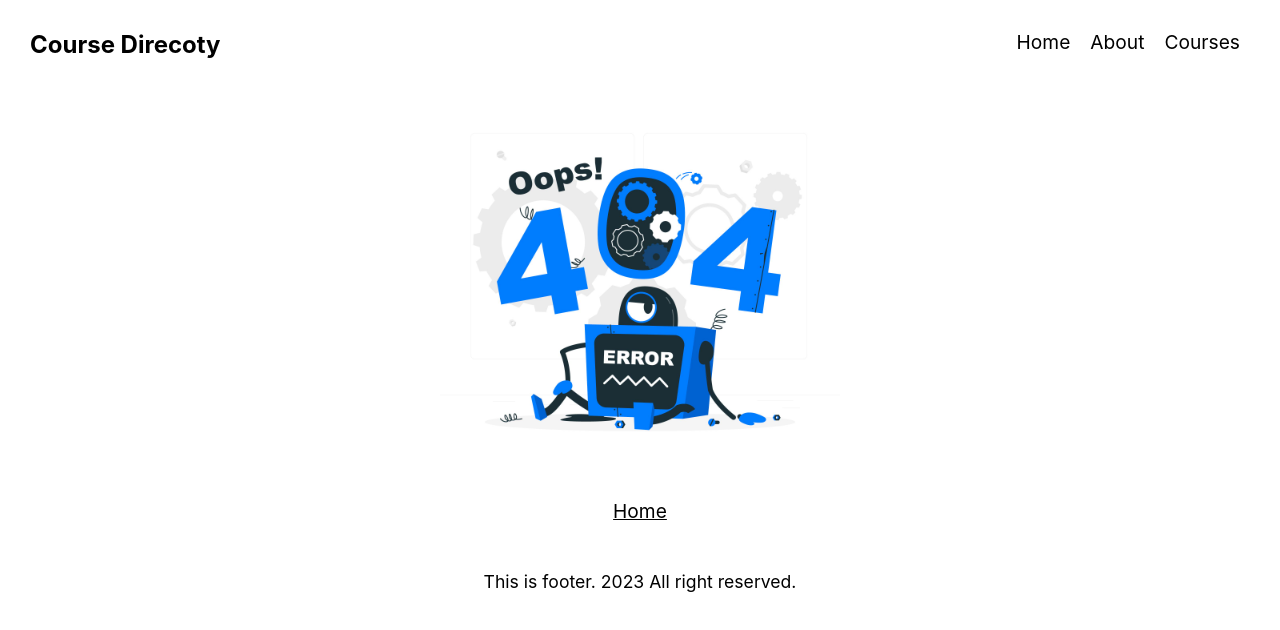
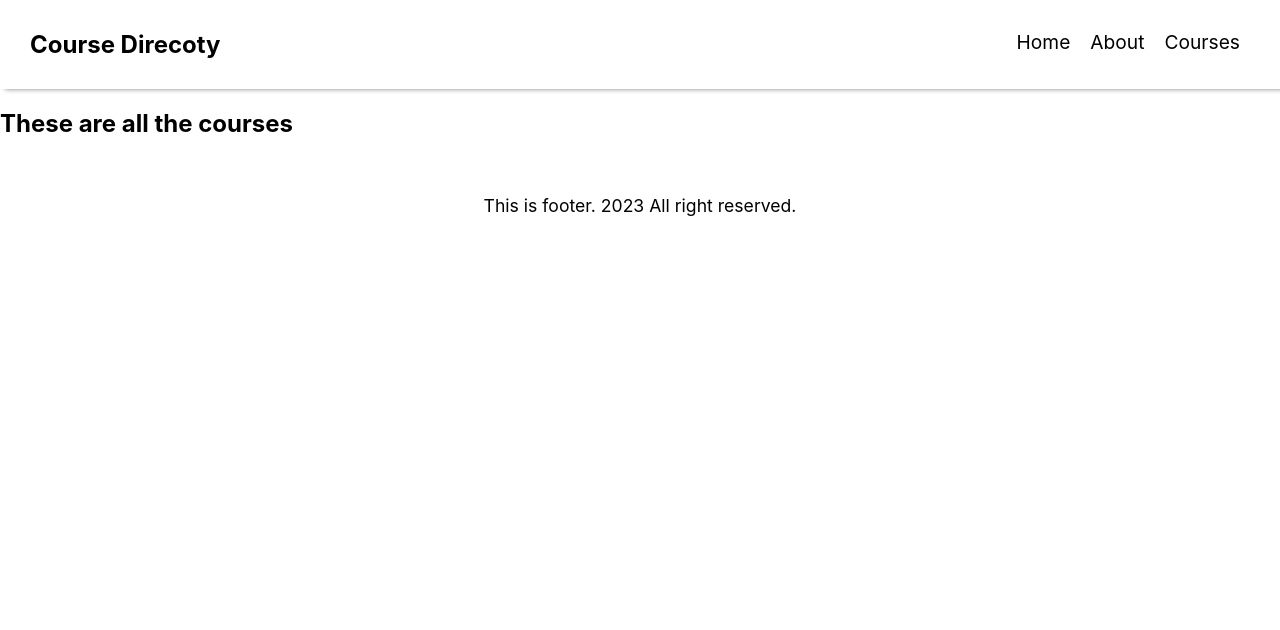
Before and after one commit to kowais915/course-directory, a Next.js app: page /courses in a window 1280 px wide. Before the commit this address had no page. Shown: the top 630 px of the page. Built offline with nearby package versions, Linux system fonts and the light colour scheme.

Commit message:
:heavy_plus_sign: added a dependency

```diff
--- a/package.json
+++ b/package.json
@@ -9,6 +9,7 @@
     "lint": "next lint"
   },
   "dependencies": {
+    "dotenv": "^16.0.3",
     "next": "13.3.0",
     "react": "18.2.0",
     "react-dom": "18.2.0"
--- /dev/null
+++ b/pages/courses/index.js
@@ -0,0 +1,7 @@
+const Courses = () => {
+    return (
+        <h2>These are all the courses</h2>
+     );
+}
+
+export default Courses;
```
Also changed, not shown: 2 other files (tests, documents, lock files or other folders).
